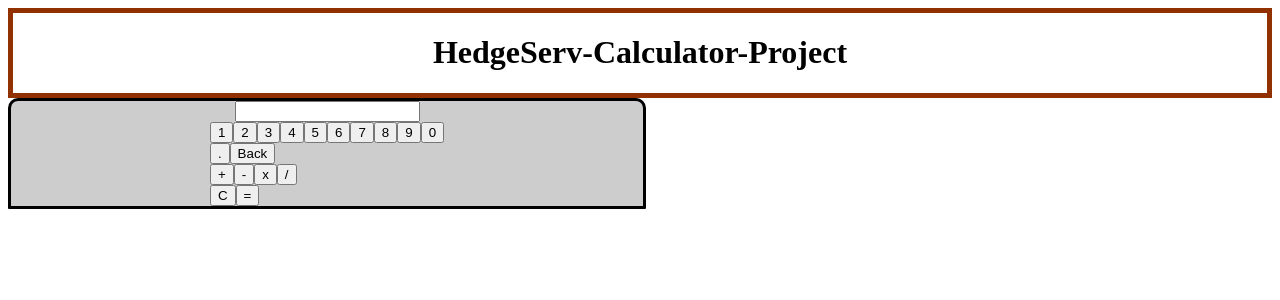
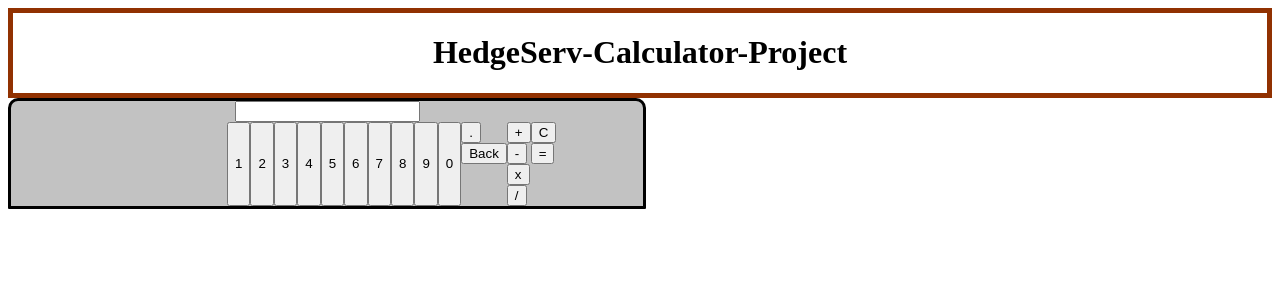
Before and after one commit to VinceSaykao/HedgeServ-Calculator, an Angular app in the folder HedgeServ-Calculator-Project/: page / in a window 1280 px wide. Shown: the top 300 px of the page. Built offline with nearby package versions, Linux system fonts and the light colour scheme.

Commit message:
added css width to button numbers

```diff
--- a/HedgeServ-Calculator-Project/src/app/app.component.css
+++ b/HedgeServ-Calculator-Project/src/app/app.component.css
@@ -1,5 +1,7 @@
+
+
 .calc {
-    background: #4444;
+    background: rgba(29, 29, 29, 0.267);
     display: flex;
     border: 3px solid black;
     flex-direction: column;
@@ -7,3 +9,12 @@
     width: 50%;
     border-radius: 10px 10px 1px 1px;
 }
+
+.buttons {
+    display: flex;
+}
+
+.button-numbers {
+    display: flex;
+    width: 200px;
+}
```
